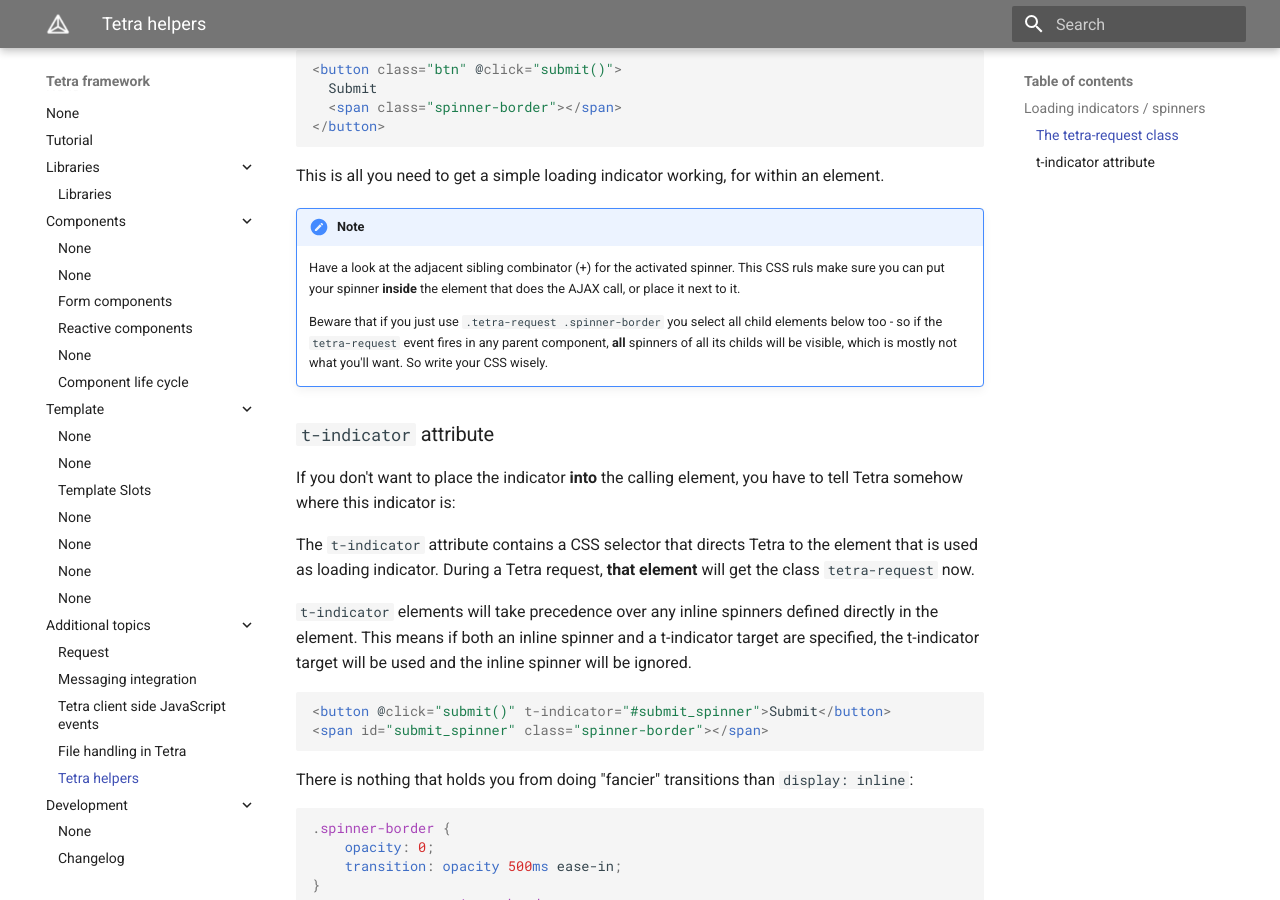
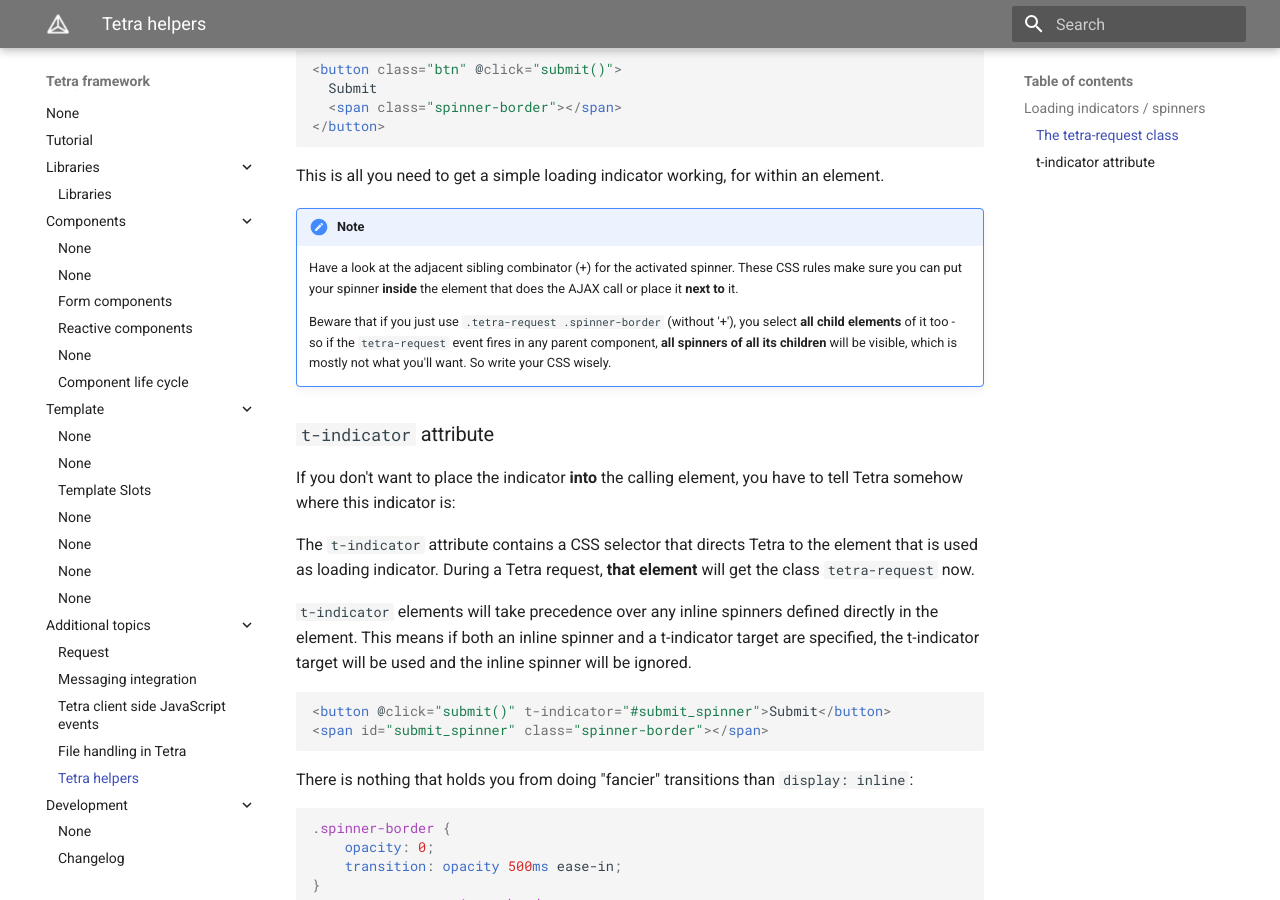
Before and after one commit to tetra-framework/tetra, an MkDocs documentation site: the page built from docs/helpers.md, in a window 1280 px wide and 900 px high, scrolled down 1042 px. Built offline with MkDocs 1.6.1 and Material for MkDocs 9.7.7, drawn with Linux system fonts in a browser that asks for light colours.

Commit message:
typos, better English

```diff
--- a/docs/helpers.md
+++ b/docs/helpers.md
@@ -42,9 +42,9 @@
 This is all you need to get a simple loading indicator working, for within an element.
 
 !!! note
-    Have a look at the adjacent sibling combinator (+) for the activated spinner. This CSS ruls make sure you can put your spinner **inside** the element that does the AJAX call, or place it next to it.
+    Have a look at the adjacent sibling combinator (+) for the activated spinner. These CSS rules make sure you can put your spinner **inside** the element that does the AJAX call or place it **next to** it.
 
-    Beware that if you just use `.tetra-request .spinner-border` you select all child elements below too - so if the `tetra-request` event fires in any parent component, **all** spinners of all its childs will be visible, which is mostly not what you'll want. So write your CSS wisely.
+    Beware that if you just use `.tetra-request .spinner-border` (without '+'), you select **all child elements** of it too - so if the `tetra-request` event fires in any parent component, **all spinners of all its children** will be visible, which is mostly not what you'll want. So write your CSS wisely.
 
 ### `t-indicator` attribute
 
```
